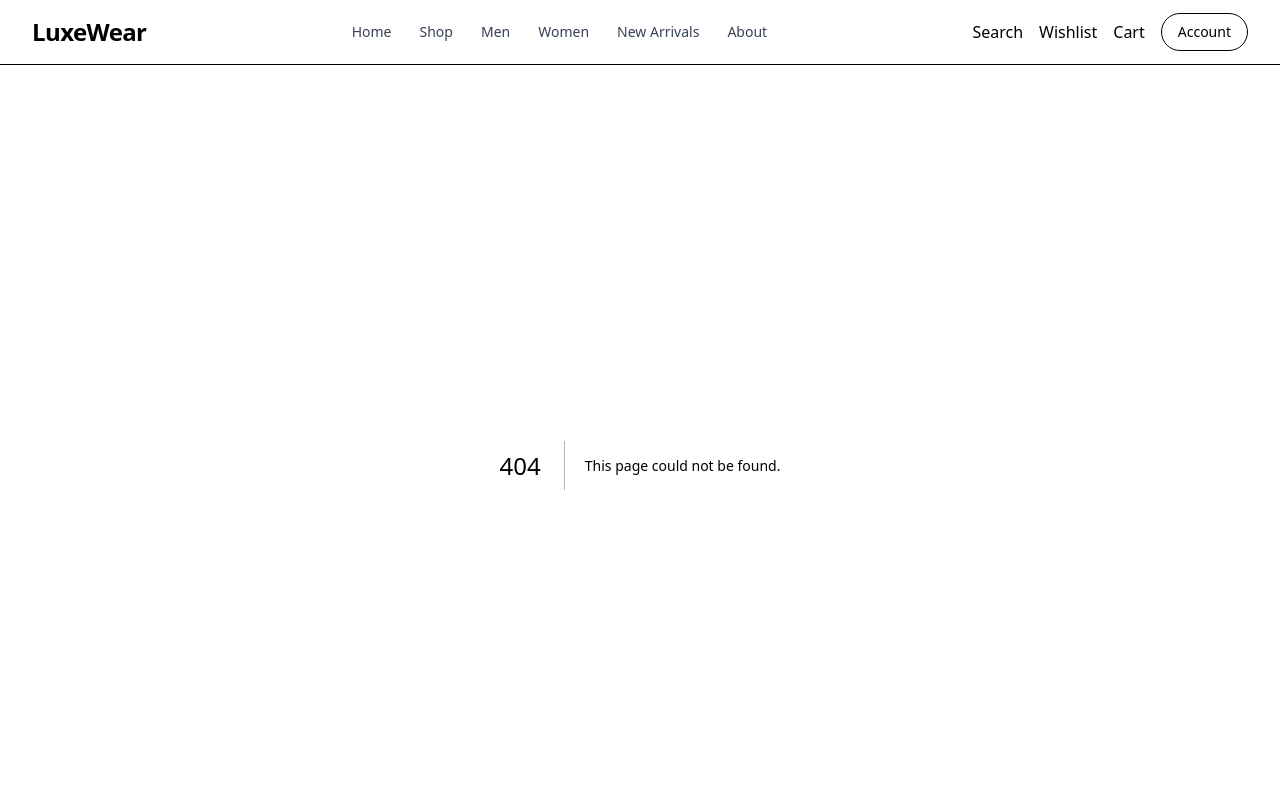
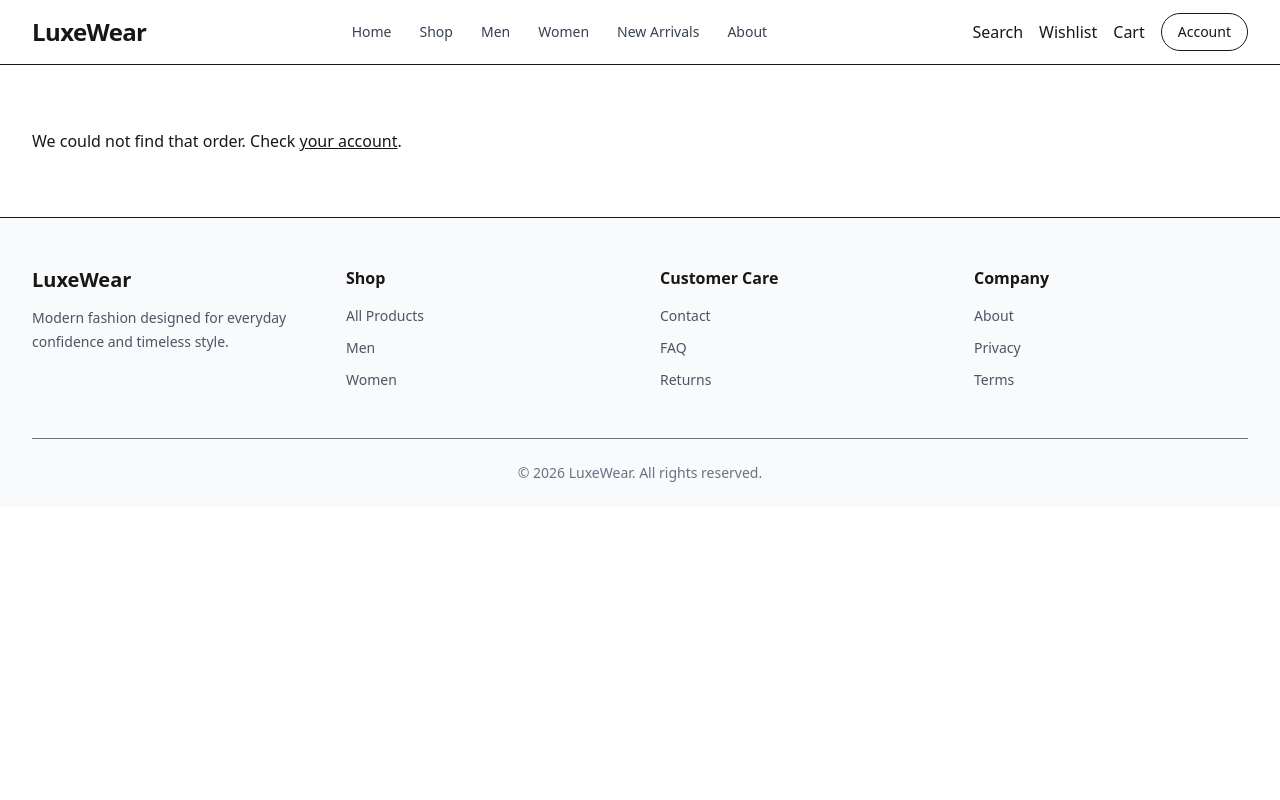
Before and after one commit to HetalRupareliya91/luxewear-fashion-ecommerce, a Next.js app in the folder frontend/: page /order/success in a window 1280 px wide. Before the commit this address had no page. Shown: the top 800 px of the page. Built offline with nearby package versions, Linux system fonts and the light colour scheme.

Commit message:
feat(frontend): add the order confirmation page

```diff
--- /dev/null
+++ b/frontend/src/app/order/success/page.tsx
@@ -0,0 +1,40 @@
+"use client";
+
+import Link from "next/link";
+import { useSearchParams } from "next/navigation";
+import { Suspense, useEffect, useState } from "react";
+import { Container } from "@/components/common/Container";
+import { loadOrders, type Order } from "@/store/orders";
+import { formatPrice } from "@/utils/format";
+
+function Confirmation() {
+  const id = useSearchParams().get("id");
+  const [order, setOrder] = useState<Order | null | undefined>(undefined);
+
+  useEffect(() => {
+    setOrder(loadOrders().find((o) => o.id === id) ?? null);
+  }, [id]);
+
+  if (order === undefined) return <p className="text-gray-500">Loading…</p>;
+  if (order === null) return <p>We could not find that order. Check <Link href="/account" className="underline">your account</Link>.</p>;
+
+  return (
+    <div className="max-w-xl">
+      <p className="text-sm font-semibold uppercase tracking-[0.25em] text-green-700">Order placed</p>
+      <h1 className="mt-3 text-3xl font-bold tracking-tight">Thank you, {order.customer.firstName}!</h1>
+      <p className="mt-3 text-gray-600">Your order number is <strong>{order.id}</strong>. A confirmation will be sent to {order.customer.email} once payments are connected.</p>
+      <ul className="mt-6 divide-y border-y text-sm">
+        {order.lines.map((l) => <li key={`${l.productId}:${l.size}`} className="flex justify-between py-3"><span>{l.name} ({l.size}) × {l.quantity}</span><span>{formatPrice(l.price * l.quantity)}</span></li>)}
+      </ul>
+      <p className="mt-4 text-right text-lg font-semibold">Total {formatPrice(order.totals.total)}</p>
+      <div className="mt-8 flex gap-3">
+        <Link href="/shop" className="rounded-full bg-black px-6 py-3 text-sm font-semibold text-white hover:bg-gray-800">Keep shopping</Link>
+        <Link href="/account" className="rounded-full border px-6 py-3 text-sm font-semibold">View orders</Link>
+      </div>
+    </div>
+  );
+}
+
+export default function OrderSuccessPage() {
+  return <Container className="py-16"><Suspense><Confirmation /></Suspense></Container>;
+}
```
